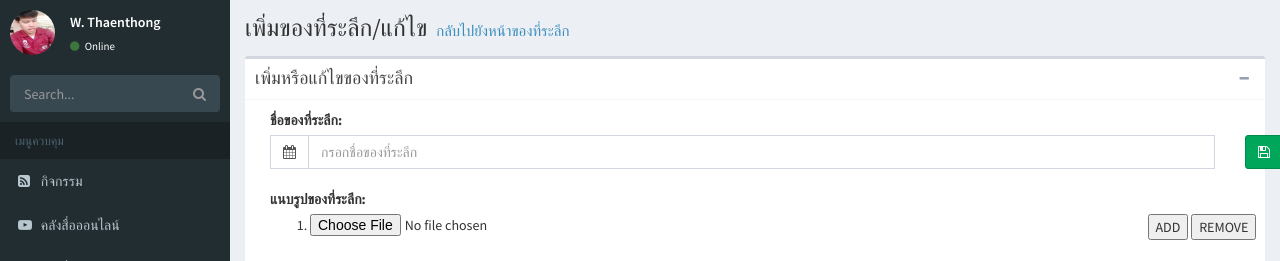
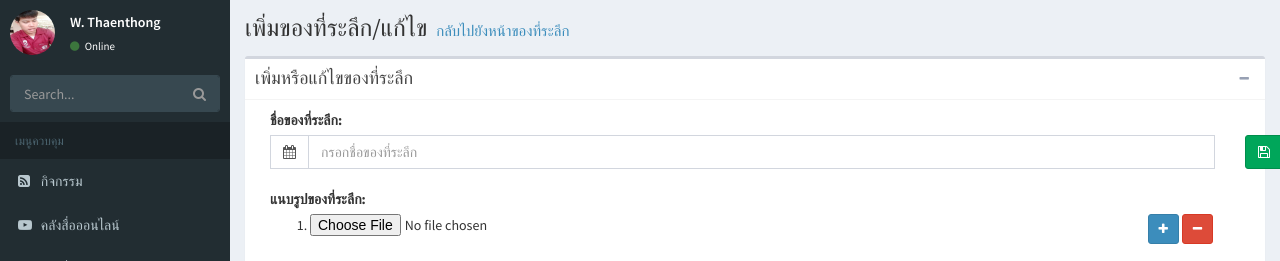
Before and after one commit to thesis-cpe/administrator, a PHP site: page /add-product.php in a window 1280 px wide. Shown: the part 50-311 px from the top of the page. Run offline with PHP 8.4, Linux system fonts and the light colour scheme; some libraries are stand-ins or nearby versions.

Commit message:
เปลี่ยนปุ่ม

```diff
--- a/add-product.php
+++ b/add-product.php
@@ -132,9 +132,8 @@ $(document).ready(function(){
                                  </ol>
                             </div>
                              <div class="col-xs-2">
-                                 <input id="btnAddFile" type="button" value="ADD"/>
-                                 <input id="btnRemove" type="button" value="REMOVE"/>
-
+                                 <button class="btn btn-sm btn-primary" type="button" id="btnAddFile"><span class="fa fa-plus"></span></button>
+                                 <button class="btn btn-sm btn-danger" type="button" id="btnRemove"><span class="fa fa-minus"></span></button>
                              </div>
                         </div>
                           <br>
```
